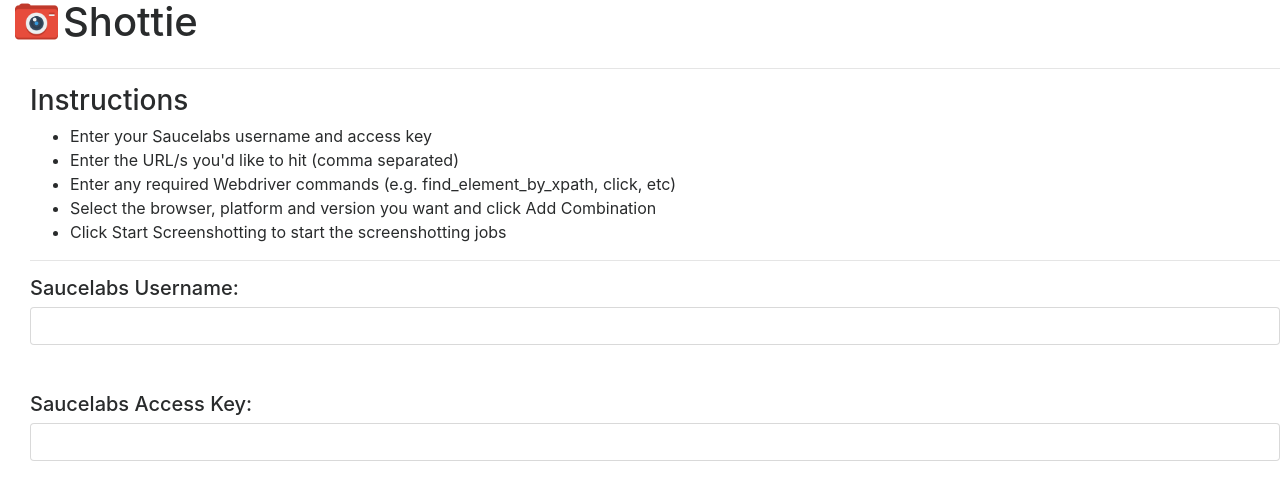
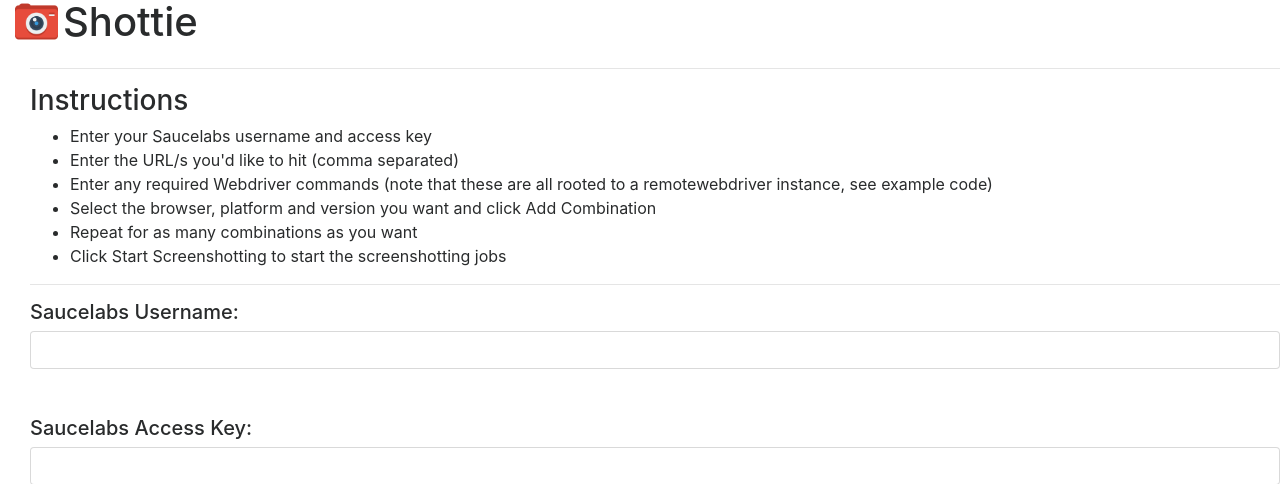
Before and after one commit to andrew-fowler/shottie, a Flask app: page / in a window 1280 px wide. Shown: the top 484 px of the page. Run offline with Flask 2, Linux system fonts and the light colour scheme; data that the repository does not hold is empty; some libraries are stand-ins or nearby versions.

Commit message:
Tweaked instructions

```diff
--- a/app/templates/index.html
+++ b/app/templates/index.html
@@ -20,8 +20,9 @@
     <ul>
         <li>Enter your Saucelabs username and access key</li>
         <li>Enter the URL/s you'd like to hit (comma separated)</li>
-        <li>Enter any required Webdriver commands (e.g. find_element_by_xpath, click, etc)</li>
+        <li>Enter any required Webdriver commands (note that these are all rooted to a remotewebdriver instance, see example code)</li>
         <li>Select the browser, platform and version you want and click Add Combination</li>
+        <li>Repeat for as many combinations as you want</li>
         <li>Click Start Screenshotting to start the screenshotting jobs</li>
     </ul>
     <hr>
```
